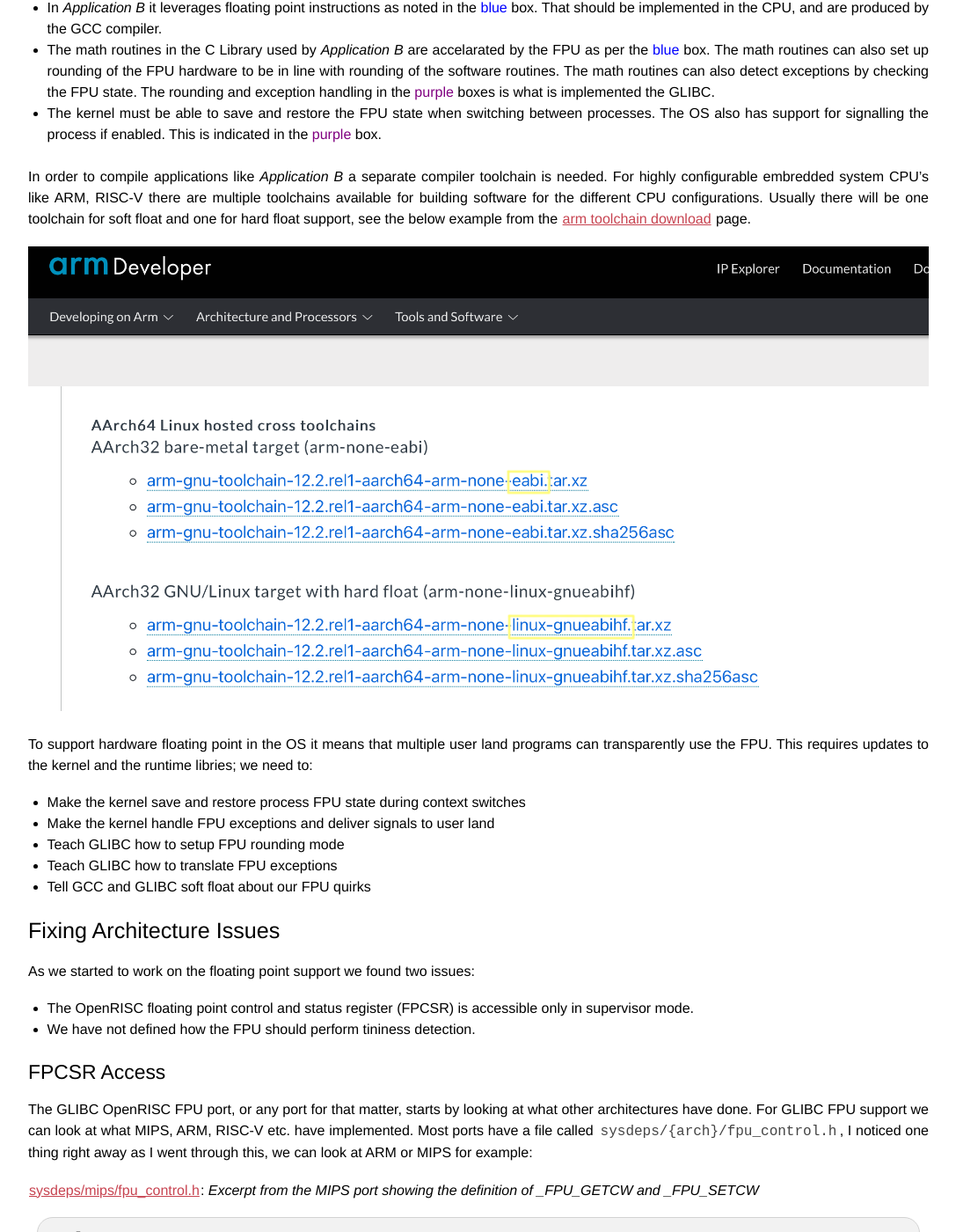
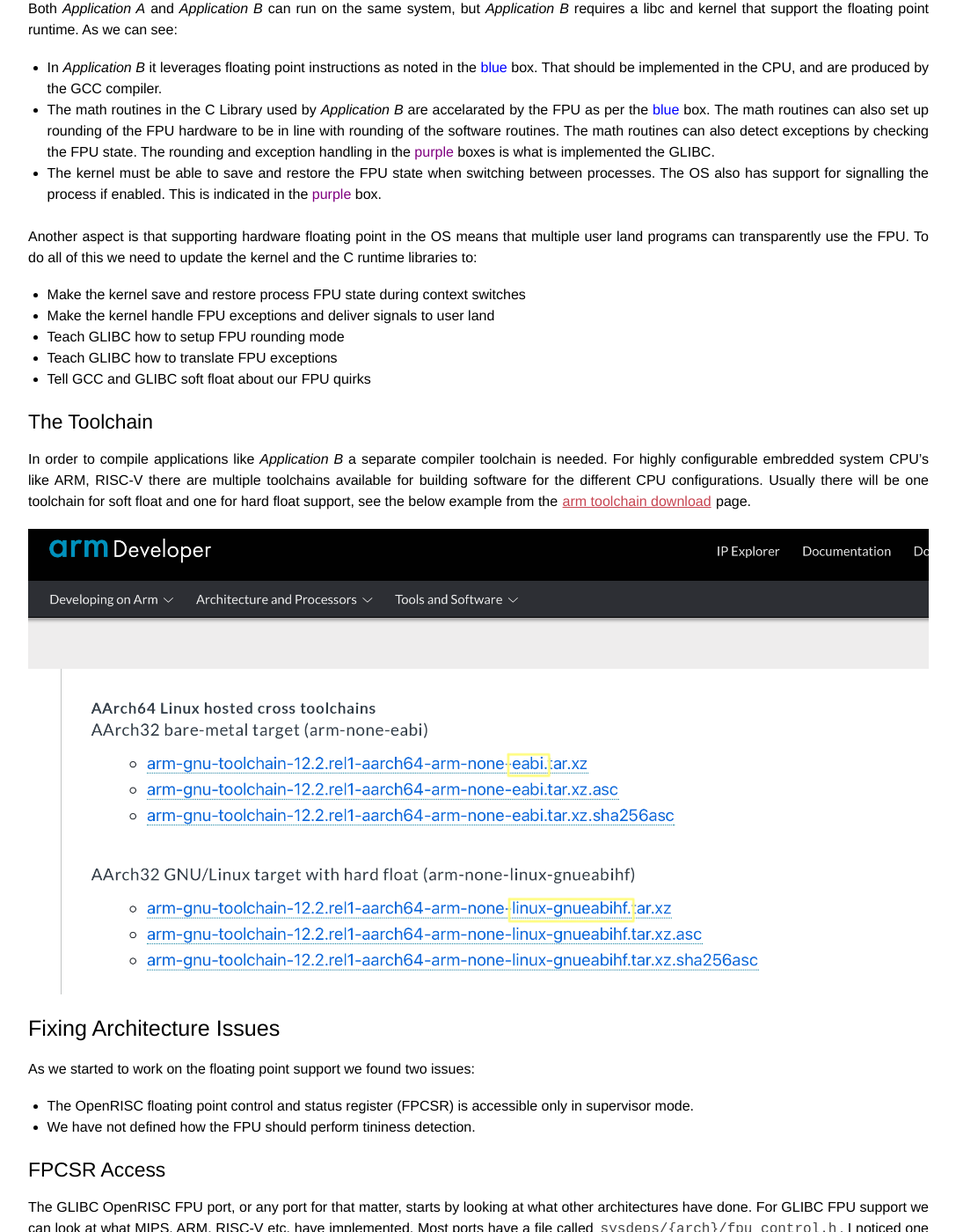
Before and after one commit to stffrdhrn/stffrdhrn.github.io, a Jekyll site: the page built from _posts/2023-04-25-or1k-fpu-port.md, in a window 1280 px wide and 1400 px high, scrolled down 2671 px. Shown: the whole window at 88% size, without its empty margins (96-1183 px from the left). Built offline with Jekyll 4.4.1, drawn with Linux system fonts in a browser that asks for light colours; some of the changed lines change nothing that is shown; some of the changed text lies outside the part shown.

Commit message:
fpu-port: A few more updates split runtime/toolchain

````diff
--- a/_posts/2023-04-25-or1k-fpu-port.md
+++ b/_posts/2023-04-25-or1k-fpu-port.md
@@ -96,10 +96,14 @@
    8:   15 00 00 00     l.nop 0x0
 ```
 
-So if the OpenRISC toolchain already has support for FPU instructions what does
-it mean to add glibc support?
+So if the OpenRISC toolchain already has support for FPU instructions what else
+needs to be done?  When we add FPU support to glibc we are adding FPU support
+to the OpenRISC POSIX *runtime* and create a *toolchain* that can compile and link
+binaries to run on this runtime.
 
-Below we can see examples of two application runtimes one *Application A* runs
+### The Runtime
+
+Below we can see examples of two application runtimes, one *Application A* runs
 with software floating point, the other *Application B* run's with full hardware
 floating point.
 
@@ -123,6 +127,18 @@
    enabled.  This is indicated in the <span style="color:purple">purple</span>
    box.
 
+Another aspect is that supporting hardware floating point in the OS means that
+multiple user land programs can transparently use the FPU.  To do all of this we
+need to update the kernel and the C runtime libraries to:
+
+ - Make the kernel save and restore process FPU state during context switches
+ - Make the kernel handle FPU exceptions and deliver signals to user land
+ - Teach GLIBC how to setup FPU rounding mode
+ - Teach GLIBC how to translate FPU exceptions
+ - Tell GCC and GLIBC soft float about our FPU quirks
+
+### The Toolchain
+
 In order to compile applications like *Application B* a separate compiler
 toolchain is needed.  For highly configurable embredded system CPU's like ARM, RISC-V there
 are multiple toolchains available for building software for the different CPU
@@ -130,16 +146,6 @@
 from the [arm toolchain download](https://developer.arm.com/downloads/-/arm-gnu-toolchain-downloads) page.
 
 ![Floating Point Toolchains](/content/2023/2023-04-25-arm-toolchains.png)
-
-To support hardware floating point in the OS it means that multiple user land
-programs can transparently use the FPU.  This requires updates to the kernel and
-the runtime libries; we need to:
-
- - Make the kernel save and restore process FPU state during context switches
- - Make the kernel handle FPU exceptions and deliver signals to user land
- - Teach GLIBC how to setup FPU rounding mode
- - Teach GLIBC how to translate FPU exceptions
- - Tell GCC and GLIBC soft float about our FPU quirks
 
 ## Fixing Architecture Issues
 
````
